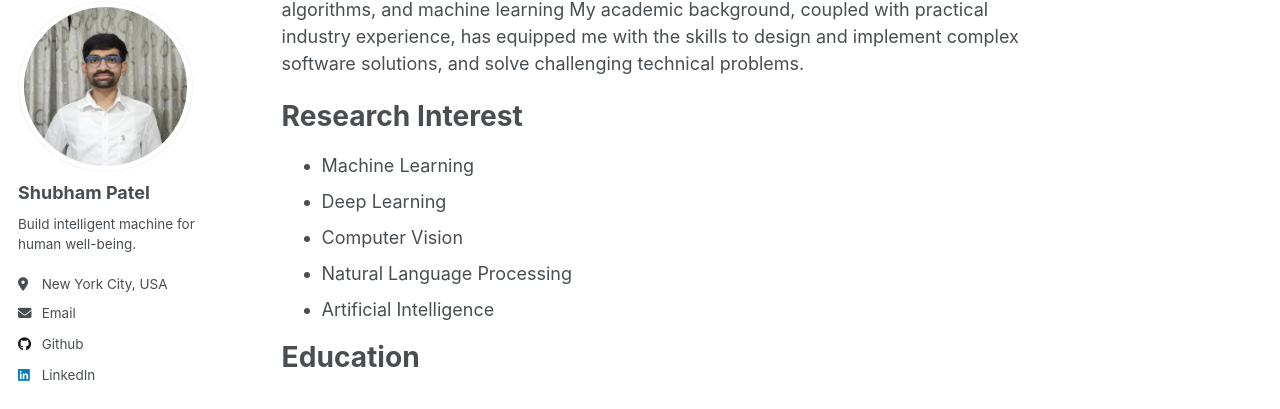
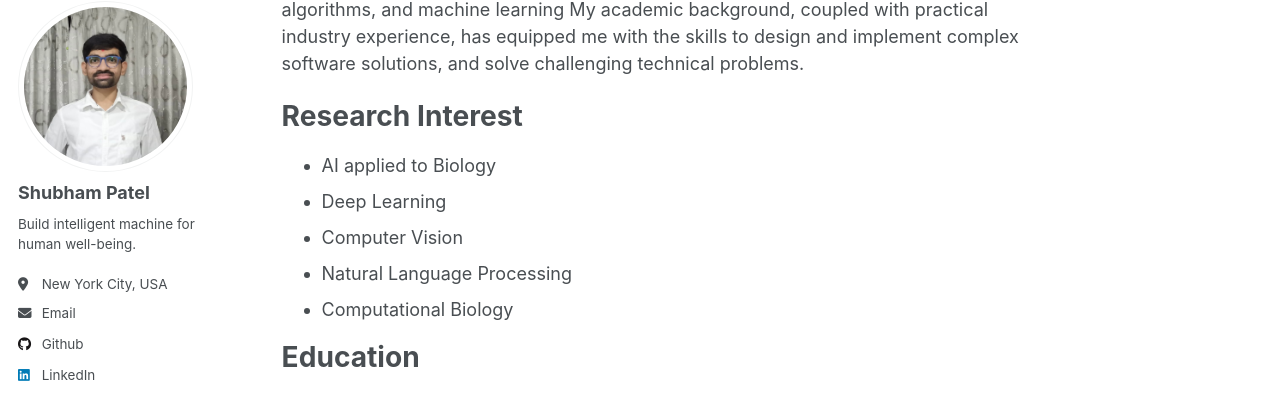
Before and after one commit to shubhampatel10122002/shubhampatel10122002.github.io, a Jekyll site: the page built from _pages/about.md, in a window 1280 px wide and 900 px high, scrolled down 418 px. Shown: the part 105-514 px from the top of the window. Built offline with Jekyll 4.4.1, drawn with Linux system fonts in a browser that asks for light colours.

Commit message:
Update about.md

```diff
--- a/_pages/about.md
+++ b/_pages/about.md
@@ -16,11 +16,11 @@ As a former software development engineer with a strong foundation in computer s
 
 
 # Research Interest
-* Machine Learning
+* AI applied to Biology
 * Deep Learning
 * Computer Vision
 * Natural Language Processing
-* Artificial Intelligence
+* Computational Biology
 
 
 
```
